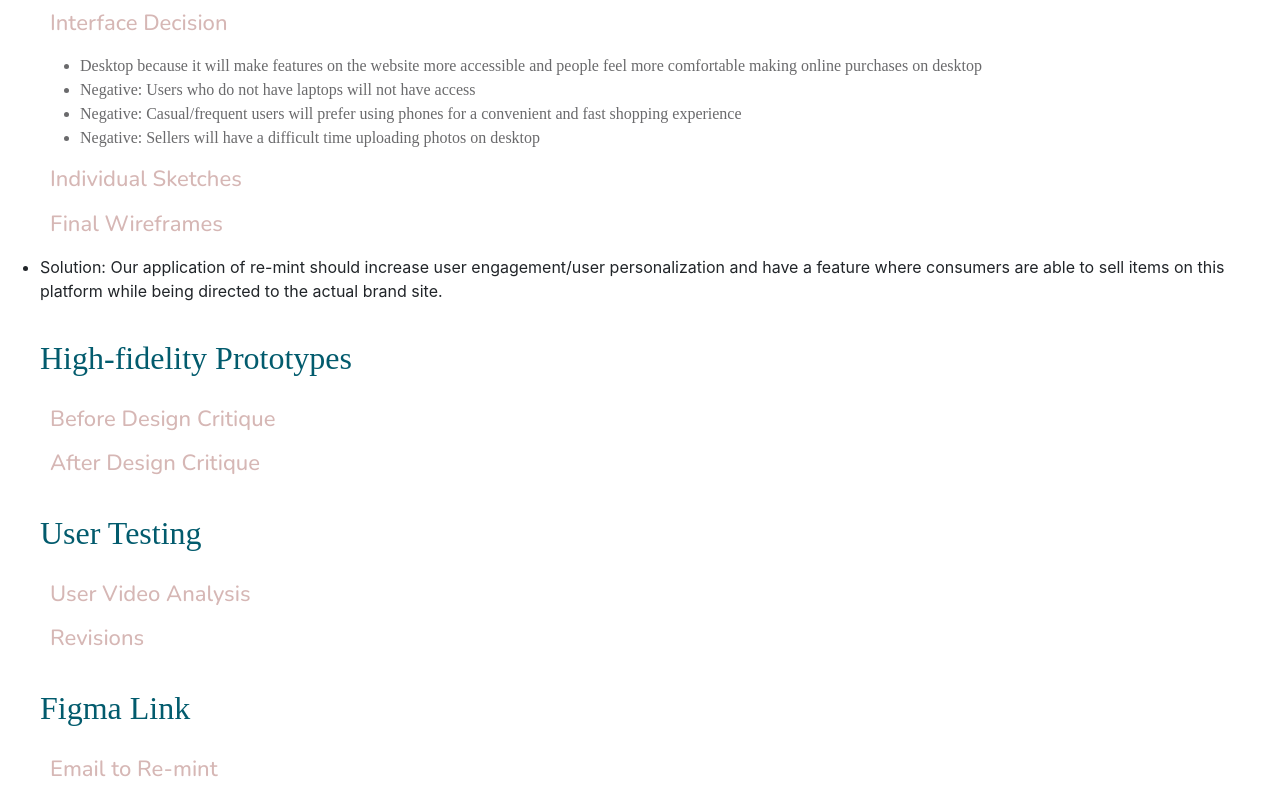
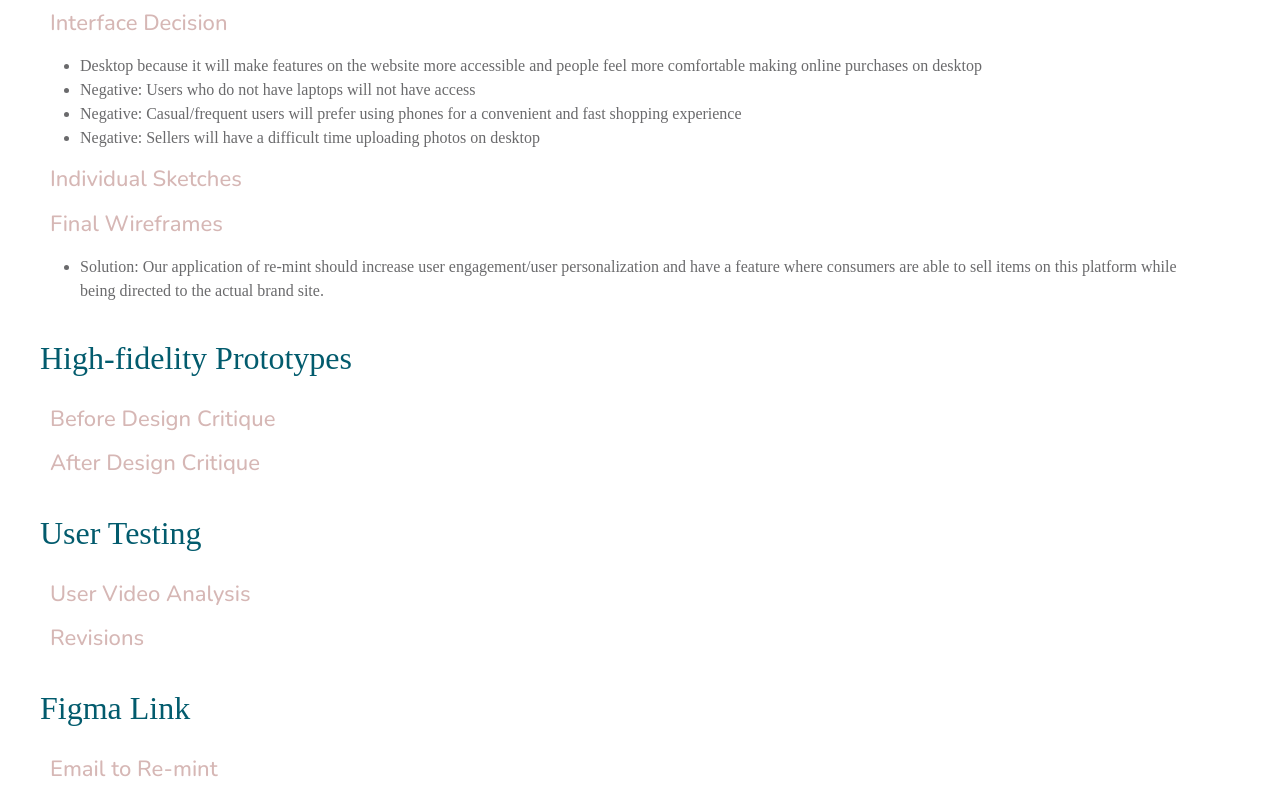
Before and after one commit to scaredsquirrel123/portfolio-iterative-design, a plain HTML site: page index.html in a window 1280 px wide. Shown: the part 972-1772 px from the top of the page. Drawn offline with nearby package versions, Linux system fonts and the light colour scheme; a web font is replaced by a local one.

Commit message:
soltuion

```diff
--- a/index.html
+++ b/index.html
@@ -89,7 +89,7 @@
   <h3>Individual Sketches</h3>
   <h3>Final Wireframes</h3>
   <ul>
-    <li>Solution:  Our application of re-mint should increase user engagement/user personalization and have a feature where consumers are able to sell items
+    <li id="bullet">Solution:  Our application of re-mint should increase user engagement/user personalization and have a feature where consumers are able to sell items
         on this platform while being directed to the actual brand site.
     </li>
   </ul>
```
